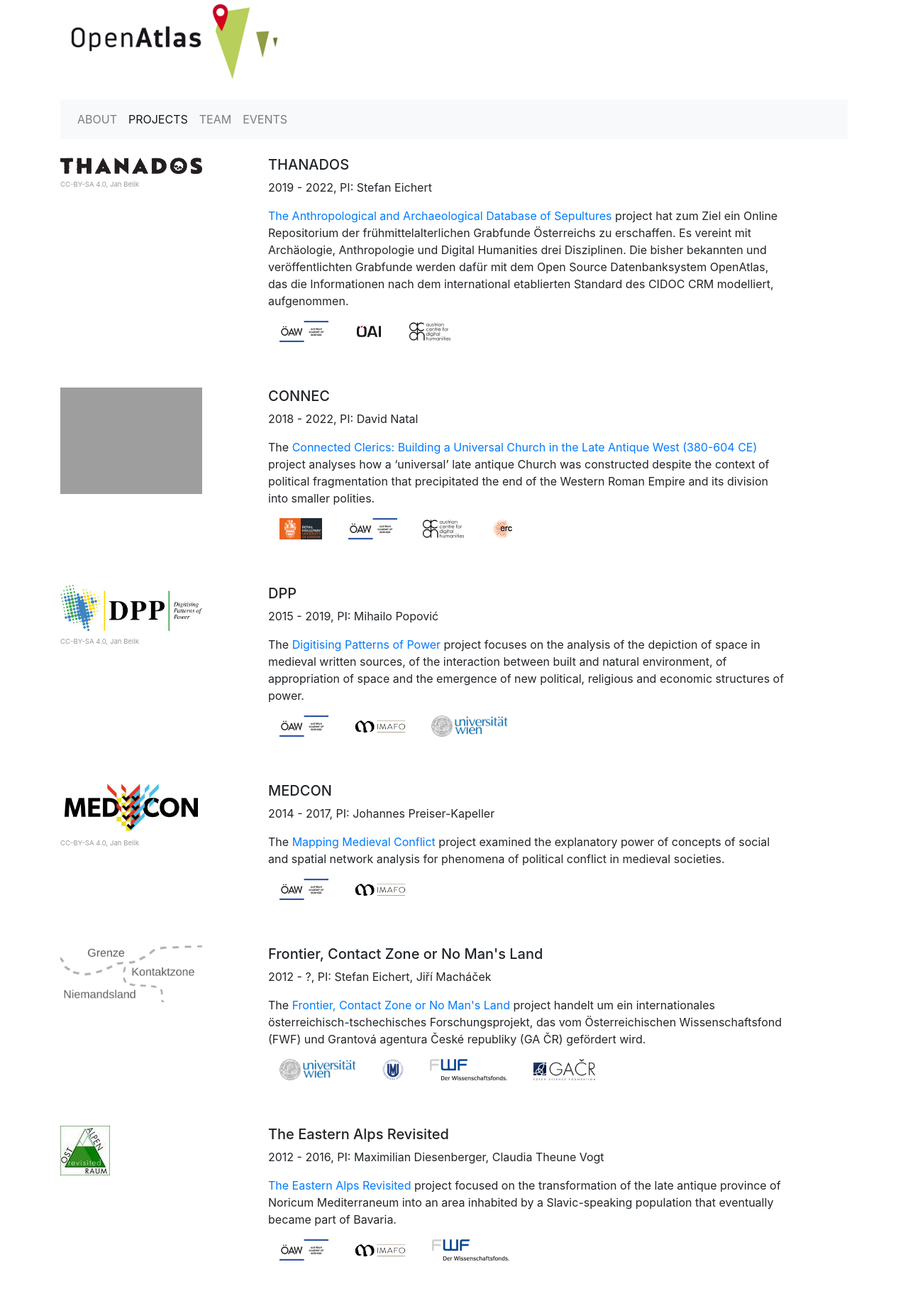
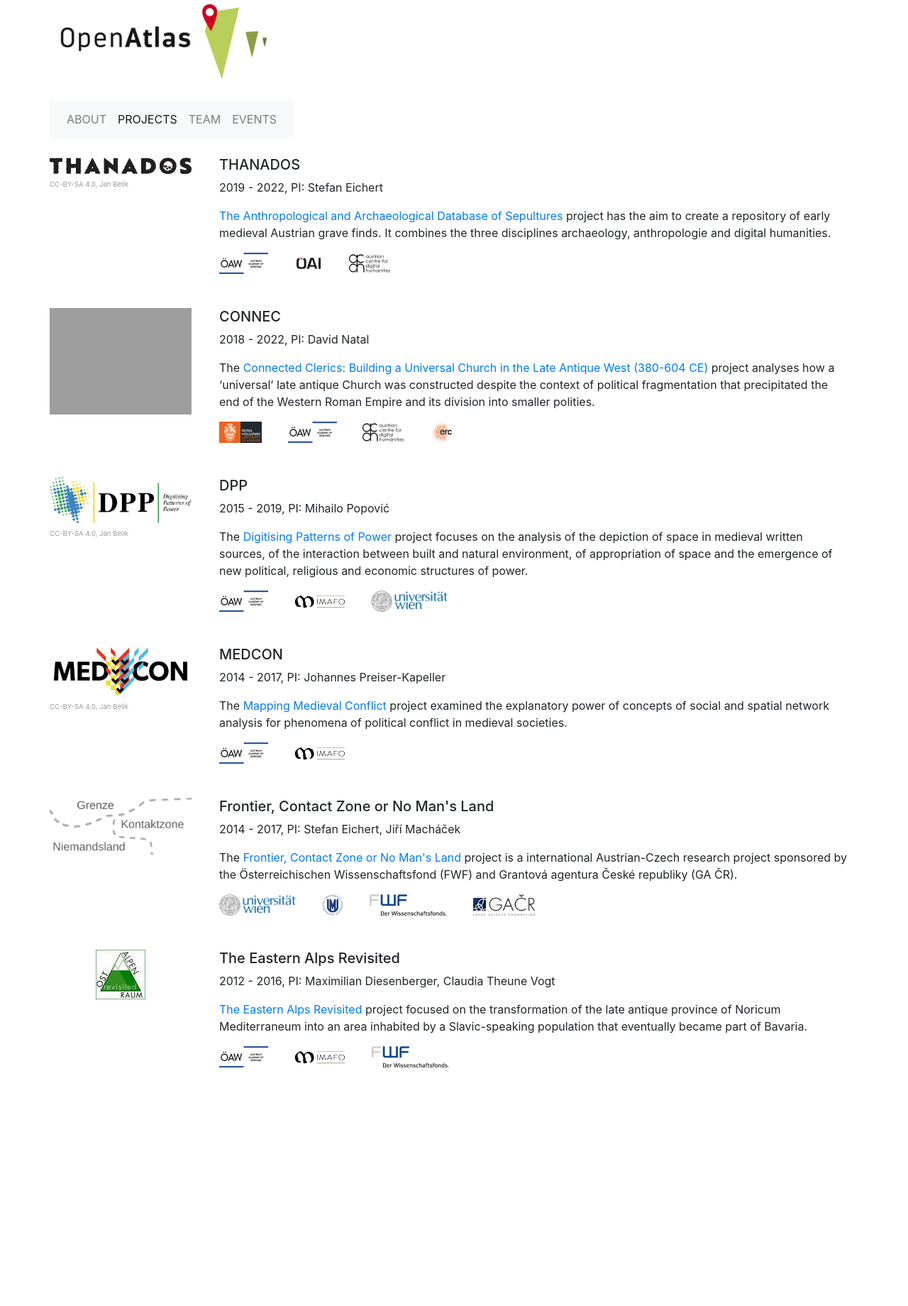
Before and after one commit to craws/OpenAtlas-Website, a Flask app: page /projects in a window 1280 px wide. Shown: the whole page at 71% size. After the commit the page ends 1504 px from the top, so only its background shows below. Run offline with Flask 2, Linux system fonts and the light colour scheme; some libraries are stand-ins or nearby versions; grey boxes are pictures that could not be loaded.

Commit message:
Content update and layout

```diff
--- a/openatlas_website/static/css/style.css
+++ b/openatlas_website/static/css/style.css
@@ -1,61 +1,28 @@
-
-img.team {
-    width: 140px;
-}
-
-.gallery img {
-    margin-right: 1em;
-}
-
-#projects img {
-    max-width: 200px;
-}
-
-.events {
-    margin-bottom: 1.5em;
-}
-
-#credits img {
-    max-height: 40px;
-    margin-right: 1em;
-    margin-left: 1em;
-}
-
-.project-institutes img {
-    max-height: 30px;
-    margin-right: 1em;
-    margin-left: 1em;
-}
 
 a.img {
     text-decoration: none;
 }
 
+img.team {
+    max-width: 140px;
+}
+
+.projects img {
+    max-width: 200px;
+}
+
+#credits img {
+    max-height: 40px;
+    margin-right: 2em;
+}
+
+.projects-institutes img {
+    max-height: 30px;
+    margin-right: 2em;
+}
+
 span.image-license {
+    color: #999999;
     font-size: 0.6em;
-    color: #999999;
     white-space: nowrap;
 }
-
-/* slide show */
-.modal-dialog {
-    max-width: 800px;
-    margin: 30px auto;
-}
-
-.modal-body {
-    position: relative;
-    min-height: 400px;
-    background: #ccc;
-}
-
-.close {
-    position: absolute;
-    right: -30px;
-    top: 0;
-    z-index: 999;
-    font-size: 2rem;
-    font-weight: normal;
-    color: #fff;
-    opacity: 1;
-}
--- a/openatlas_website/templates/layout.html
+++ b/openatlas_website/templates/layout.html
@@ -19,12 +19,9 @@
 <body>
 <div class="container">
     <div class="row">
-        <div class="col-md">
         <a href="/"><img src="/static/images/layout/logo.png" alt="OpenAtlas"/></a>
     </div>
-    </div>
     <div class="row mb-4 mt-4">
-        <div class="col-sm col-md-12">
         <nav class="navbar navbar-expand-lg navbar-light bg-light">
             <div class="collapse navbar-collapse" id="navbarNavAltMarkup">
                 <div class="navbar-nav">
@@ -33,7 +30,6 @@
             </div>
         </nav>
     </div>
-    </div>
     <main role="main">
         {% block content %}{% endblock %}
     </main>
--- a/openatlas_website/templates/projects.html
+++ b/openatlas_website/templates/projects.html
@@ -1,12 +1,12 @@
 {% extends "layout.html" %}
 {% block content %}
 {% for name, project in projects.items() %}
-    <div id="projects" class="row mb-5">
-        <div class="col-md-3 mr-2">
+    <div class="row mb-5">
+        <div class="col-xs-auto mr-4 projects">
             <a class="img" target="_blank" rel="noopener" href="{{ project.url }}"><img src="/static/images/projects/{{ project.img }}" alt="{{ name }}" /></a><br />
             <span class="image-license">{{ project.image_license }}</span>
         </div>
-        <div class="col-md-8">
+        <div class="col">
             <h5>{{ name }}</h5>
             <p>{{ project.duration }}, PI: {{ project.pi }}</p>
             <p>
@@ -14,9 +14,9 @@
                 <a target="_blank" rel="noopener" href="{{ project.url }}">{{ project.full_name }}</a>
                 project {{ project.text|safe  }}
             </p>
-            <p class="project-institutes">
+            <div class="projects-institutes">
                 {{ project.institutes|display_institutes|safe }}
-            </p>
+            </div>
         </div>
     </div>
 {% endfor %}
--- a/openatlas_website/util/filters.py
+++ b/openatlas_website/util/filters.py
@@ -70,11 +70,12 @@ def display_menu(self, unused_variable) -> str:
 @jinja2.contextfilter
 @blueprint.app_template_filter()
 def display_institutes(self, institutes: Iterator) -> str:
-    html = ''
+    html = '<div>'
     for short_name in institutes:
         institute = INSTITUTES[short_name]
         html += '''
-            <a href="{url}" target="_blank" class="img">
+            <a href="{url}" target="_blank">
                 <img src="/static/images/credits/{logo}" alt="{name}" title="{name}"/>
             </a>'''.format(url=institute['url'], logo=institute['logo'], name=institute['name'])
+    html += '</div>'
     return html
--- a/openatlas_website/views/projects.py
+++ b/openatlas_website/views/projects.py
@@ -17,12 +17,9 @@ def projects():
             'pi': 'Stefan Eichert',
             'duration': '2019 - 2022',
             'institutes': ['OEAW', 'OeAI', 'ACDH'],
-            'text': """hat zum Ziel ein Online Repositorium der frühmittelalterlichen Grabfunde
-                Österreichs zu erschaffen. Es vereint mit Archäologie, Anthropologie und Digital
-                Humanities drei Disziplinen. Die bisher bekannten und veröffentlichten Grabfunde
-                werden dafür mit dem Open Source Datenbanksystem OpenAtlas, das die Informationen
-                nach dem international etablierten Standard des CIDOC CRM modelliert,
-                aufgenommen."""}),
+            'text': """has the aim to create a repository of early medieval Austrian grave finds.
+                It combines the three disciplines archaeology, anthropologie and digital humanities.
+                """}),
         ('CONNEC', {
             'url': 'http://www.connectedclerics.com/',
             'full_name': 'Connected Clerics: Building a Universal Church in the Late Antique West (380-604 CE)',
@@ -61,11 +58,11 @@ def projects():
             'full_name': "Frontier, Contact Zone or No Man's Land",
             'img': 'frontier.png',
             'pi': 'Stefan Eichert, Jiří Macháček',
-            'duration': '2012 - ?',
+            'duration': '2014 - 2017',
             'institutes': ['univie', 'MU', 'FWF', 'GACR'],
-            'text': """handelt um ein internationales österreichisch-tschechisches
-                Forschungsprojekt, das vom Österreichischen Wissenschaftsfond (FWF) und Grantová
-                agentura České republiky (GA ČR) gefördert wird."""}),
+            'text': """is a international Austrian-Czech research project sponsored by the
+                Österreichischen Wissenschaftsfond (FWF) and Grantová agentura České republiky
+                (GA ČR)."""}),
          ('The Eastern Alps Revisited', {
              'url': 'https://www.oeaw.ac.at/imafo/forschung/historische-identitaetsforschung/projekte/weitere-projekte/ostalpenraum-revisited/',
              'full_name': 'The Eastern Alps Revisited',
```
Also changed, not shown: openatlas_website/templates/about.html (+8 -8 lines), openatlas_website/templates/events.html (+5 -5 lines), openatlas_website/templates/team.html (+5 -7 lines), openatlas_website/views/team.py (+20 -24 lines), openatlas_website/static/images/projects/ostalpen.jpg. Lines whose indentation alone changed are shown as unchanged.
